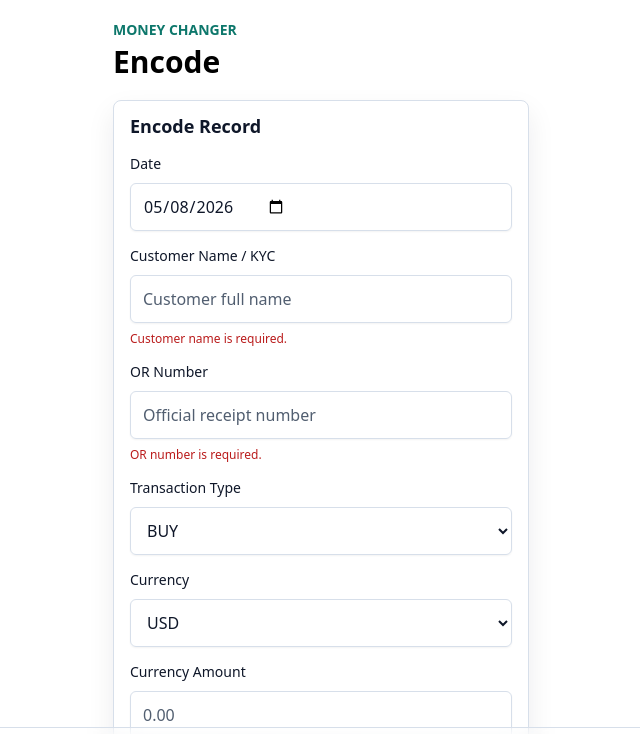
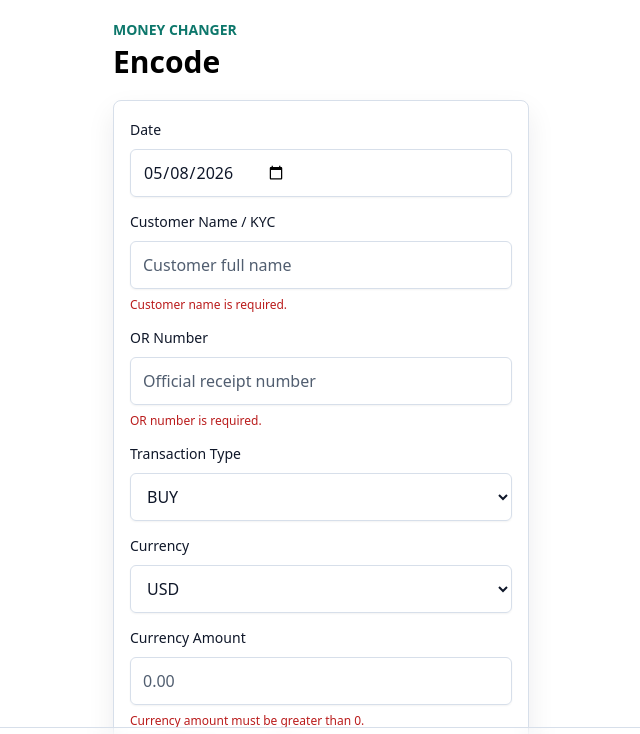
Before and after one commit to princeoncada/money-changer-pwa, a Next.js app: page / in a window 1280 px wide. Shown: the top 734 px of the page, without its empty margins (319-959 px from the left). Built offline with nearby package versions, Linux system fonts and the light colour scheme.

Commit message:
feat: enhance transaction form with success notifications and clean up state management

```diff
--- a/src/components/transaction-form.tsx
+++ b/src/components/transaction-form.tsx
@@ -4,9 +4,10 @@ import { motion } from "framer-motion";
 import { Check } from "lucide-react";
 import type { ReactNode } from "react";
 import { useEffect, useMemo, useState } from "react";
+import { toast } from "sonner";
 import { Alert } from "@/components/ui/alert";
 import { Button } from "@/components/ui/button";
-import { Card, CardContent, CardHeader, CardTitle } from "@/components/ui/card";
+import { Card, CardContent } from "@/components/ui/card";
 import { Input } from "@/components/ui/input";
 import { Label } from "@/components/ui/label";
 import { Select } from "@/components/ui/select";
@@ -59,7 +60,6 @@ export function TransactionForm({ editingRecord, onSaved, onCancelEdit }: Props)
   const [existingRecords, setExistingRecords] = useState<Transaction[]>([]);
   const [showCustomerSuggestions, setShowCustomerSuggestions] = useState(false);
   const [warnings, setWarnings] = useState<string[]>([]);
-  const [saved, setSaved] = useState(false);
 
   useEffect(() => {
     let active = true;
@@ -69,7 +69,7 @@ export function TransactionForm({ editingRecord, onSaved, onCancelEdit }: Props)
     return () => {
       active = false;
     };
-  }, [editingRecord, saved]);
+  }, [editingRecord]);
 
   useEffect(() => {
     if (editingRecord) {
@@ -128,7 +128,6 @@ export function TransactionForm({ editingRecord, onSaved, onCancelEdit }: Props)
   }, [formForSave, editingRecord?.id, saveValidation.warnings]);
 
   function setField<K extends keyof TransactionInput>(key: K, value: TransactionInput[K]) {
-    setSaved(false);
     setForm((current) => ({ ...current, [key]: value }));
   }
 
@@ -141,18 +140,27 @@ export function TransactionForm({ editingRecord, onSaved, onCancelEdit }: Props)
     const next = sanitizeDecimalInput(value);
     if (next === null) return;
 
-    setSaved(false);
     setter(next);
   }
 
   async function handleSave() {
     if (hasErrors) return;
+    const wasEditing = Boolean(editingRecord);
+
     if (editingRecord) {
       await transactionRouter.update(editingRecord.id, formForSave);
     } else {
       await transactionRouter.create(formForSave);
     }
-    setSaved(true);
+
+    toast.success(wasEditing ? "Record updated" : "Record saved", {
+      description: wasEditing
+        ? "The transaction was updated on this phone."
+        : "The transaction was saved on this phone.",
+      duration: 3000
+    });
+
+    setExistingRecords(await transactionRouter.exportAll());
     setForm(emptyInput());
     setCurrencyAmountInput("");
     setRateInput("");
@@ -162,11 +170,8 @@ export function TransactionForm({ editingRecord, onSaved, onCancelEdit }: Props)
   return (
     <motion.div initial={{ opacity: 0, y: 8 }} animate={{ opacity: 1, y: 0 }}>
       <Card>
-        <CardHeader>
-          <CardTitle>{editingRecord ? "Edit Record" : "Encode Record"}</CardTitle>
-        </CardHeader>
-        <CardContent className="space-y-4">
-          {saved && <Alert>Record saved on this phone.</Alert>}
+        <CardContent className="space-y-4 p-4">
+          {editingRecord && <p className="text-sm font-medium text-muted-foreground">Editing record</p>}
           {warnings.length > 0 && (
             <Alert variant="warning">
               <ul className="space-y-1">
```
